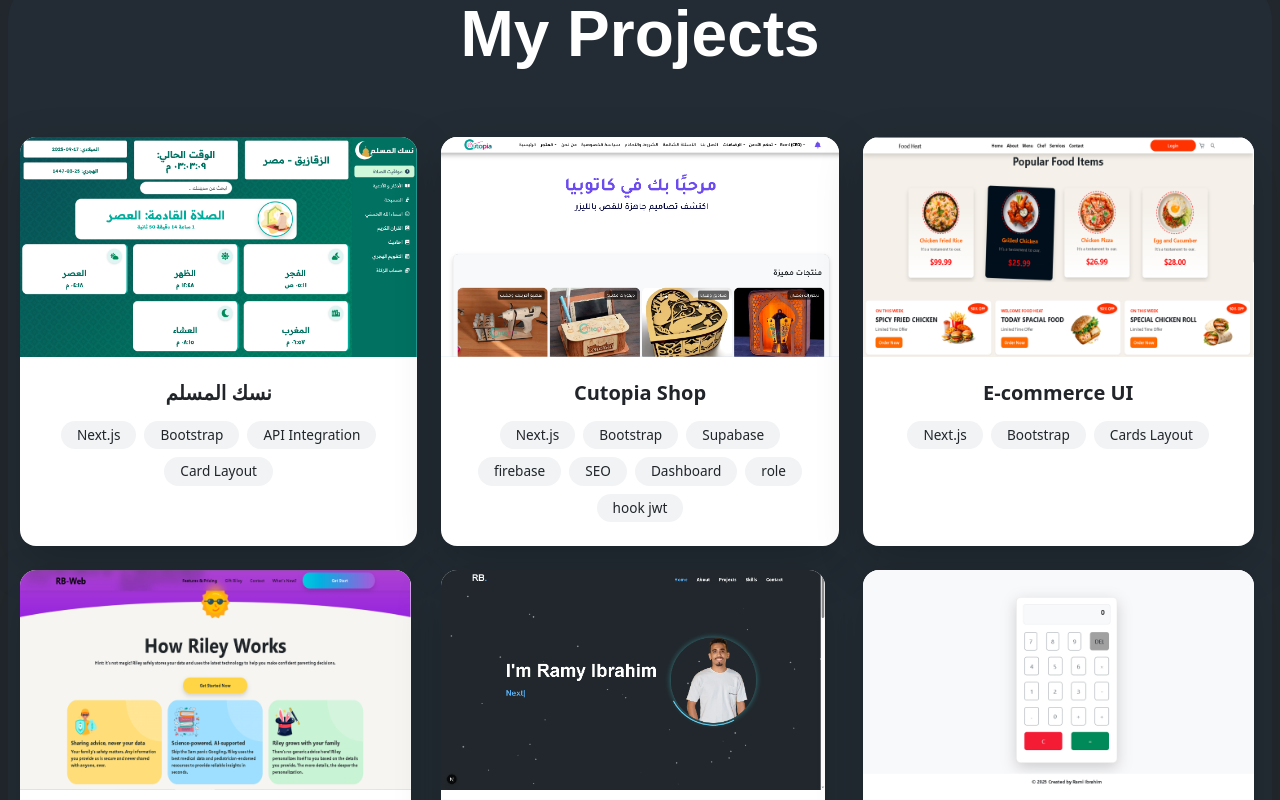
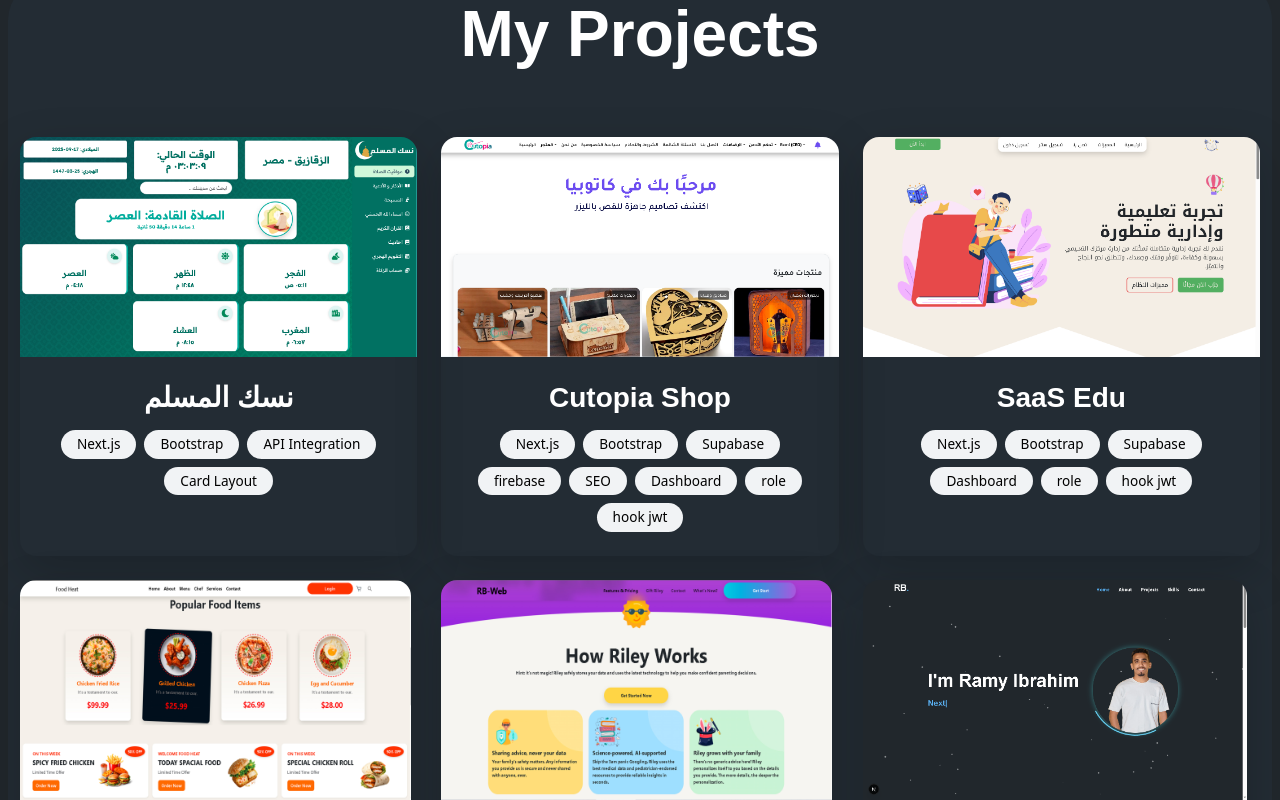
Before and after one commit to ramiIbra7im/portfolio, a Next.js app: page / in a window 1280 px wide. Shown: the part 1740-2540 px from the top of the page. Built offline with nearby package versions, Linux system fonts and the light colour scheme.

Commit message:
Update3.5

```diff
--- a/src/app/globals.css
+++ b/src/app/globals.css
@@ -75,6 +75,7 @@ html {
   height: 100%;
 }
 
+
 :root {
 
   --color1: #21272C;
--- a/src/app/projects/page.js
+++ b/src/app/projects/page.js
@@ -16,6 +16,7 @@ import landing from '../../../public/Images/Landing.jpg';
 import foodheat from '../../../public/Images/foodheat.jpg';
 import muslim from '../../../public/Images/muslim.png';
 import cutopiashop from '../../../public/Images/cutopiashop.png';
+import saasedu from '../../../public/Images/saas-edu.png';
 
 const projects = [
     {
@@ -85,6 +86,14 @@ const projects = [
     },
     {
         id: 9,
+        title: 'Saas',
+        type: 'SaaS Edu',
+        tech: ['Next.js', 'Bootstrap', 'Supabase', 'Dashboard', 'role', 'hook jwt'],
+        imageUrl: saasedu,
+        link: 'https://saas-edu.vercel.app/',
+    },
+    {
+        id: 10,
         title: 'cutopia',
         type: 'Cutopia Shop ',
         tech: ['Next.js', 'Bootstrap', 'Supabase', 'firebase', 'SEO', 'Dashboard', 'role', 'hook jwt'],
@@ -92,7 +101,7 @@ const projects = [
         link: 'https://cutopia.shop/',
     },
     {
-        id: 10,
+        id: 11,
         title: 'Muslim',
         type: 'نسك المسلم',
         tech: ['Next.js', 'Bootstrap', 'API Integration', 'Card Layout'],
@@ -113,9 +122,9 @@ const ProjectsGrid = () => {
                             <motion.div
                                 initial={{ opacity: 0, y: 50 }}
                                 whileInView={{ opacity: 1, y: 0 }}
-                                viewport={{ once: true, amount: 0.3 }}
+                                viewport={{ once: true, amount: 0.1 }}
                                 transition={{ duration: 0.4 }}
-                                className="card border-0 shadow-lg rounded-4 overflow-hidden h-100"
+                                className=" border-0 shadow-lg rounded-4 overflow-hidden h-100"
                             >
                                 {/* الصورة مع Overlay واللينك */}
                                 <a
@@ -125,10 +134,10 @@ const ProjectsGrid = () => {
                                     className="text-decoration-none"
                                 >
                                     <motion.div
-                                        whileHover={{ scale: 1.05 }}
-                                        transition={{ duration: 0.4 }}
                                         className="position-relative"
                                         style={{ overflow: "hidden" }}
+                                        whileHover={{ scale: 1.1 }} // ✅ الزووم هنا
+                                        transition={{ duration: 0.6, ease: "easeOut" }}
                                     >
                                         <Image
                                             src={project.imageUrl}
@@ -136,29 +145,34 @@ const ProjectsGrid = () => {
                                             width={500}
                                             height={300}
                                             className="w-100"
-                                            style={{ objectFit: "cover", height: "220px", transition: "transform 0.4s ease" }}
+                                            style={{
+                                                objectFit: "cover",
+                                                height: "220px",
+                                            }}
                                         />
 
                                         {/* Overlay */}
-                                        <div
+                                        <motion.div
                                             className="position-absolute top-0 start-0 w-100 h-100 d-flex justify-content-center align-items-center"
                                             style={{
                                                 background: "rgba(0,0,0,0.55)",
                                                 color: "#fff",
-                                                opacity: 0,
-                                                transition: "opacity 0.3s ease",
                                                 fontSize: "1.2rem",
                                                 fontWeight: "600",
                                             }}
+                                            initial={{ opacity: 0 }}
+                                            whileHover={{ opacity: 1 }} // ✅ يظهر تدريجي مع الزووم
+                                            transition={{ duration: 0.4 }}
                                         >
                                             Go to Project
-                                        </div>
+                                        </motion.div>
                                     </motion.div>
+
                                 </a>
 
                                 {/* محتوى الكارت */}
                                 <div className="card-body text-center p-4">
-                                    <h5 className="fw-bold mb-3">{project.type}</h5>
+                                    <h3 className=" fw-bold mb-3 text-white">{project.type}</h3>
 
                                     {/* التكنولوجيات */}
                                     <div className="d-flex flex-wrap justify-content-center gap-2">
```
Also changed, not shown: public/Images/saas-edu.png (added).
